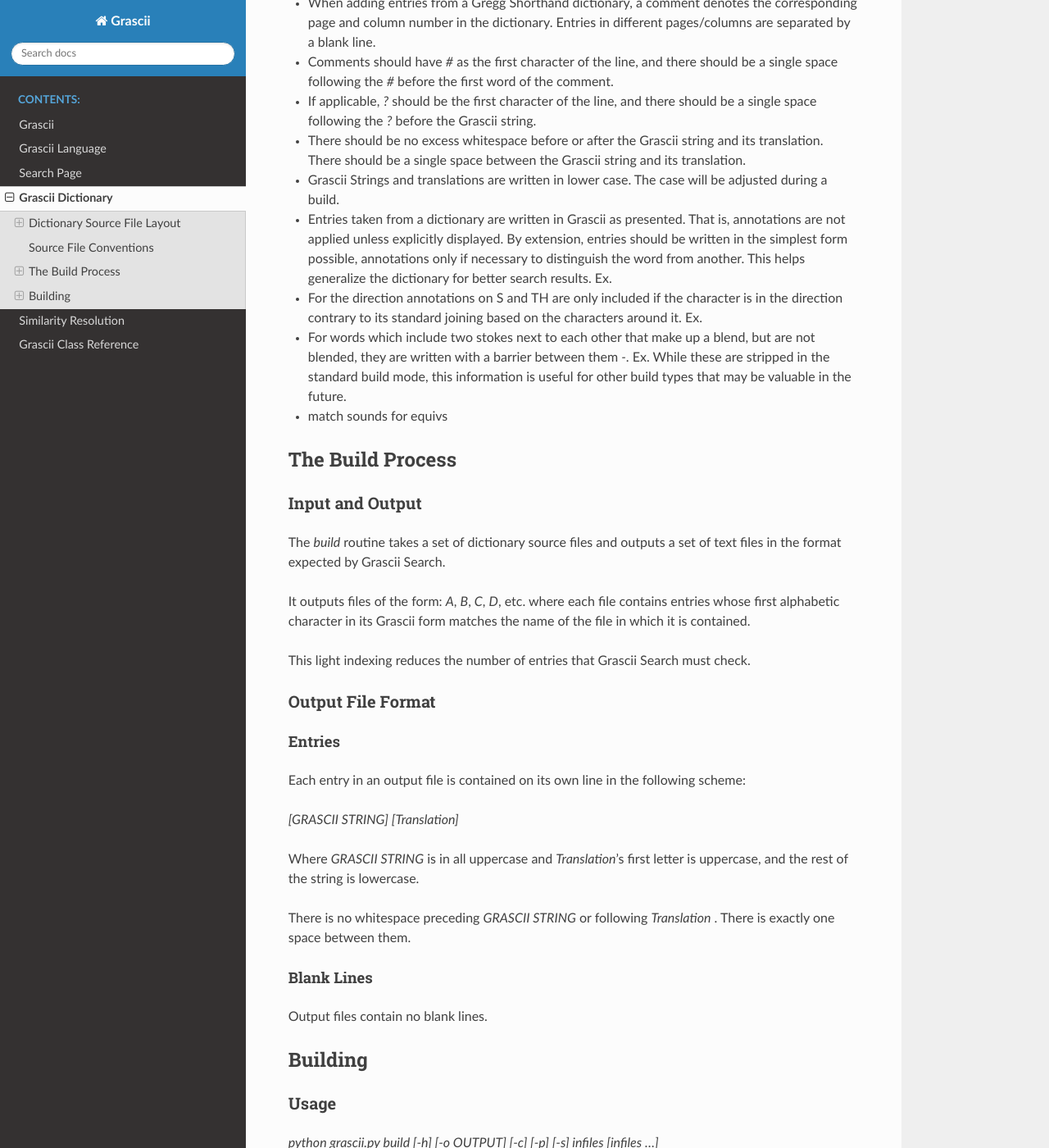
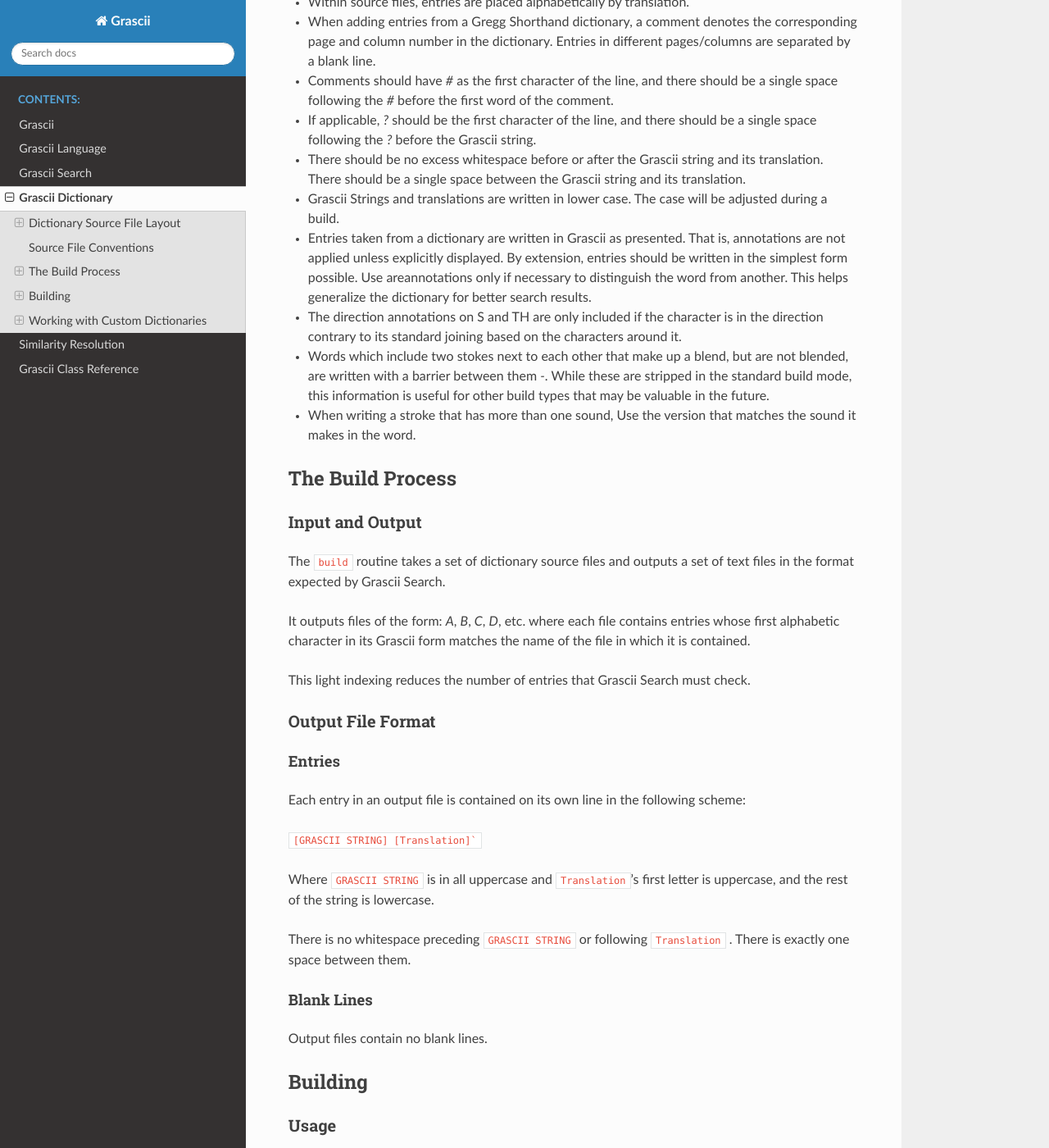
Before and after one commit to grascii/grascii, a Sphinx documentation site: the page built from docs/dictionary.rst, in a window 1280 px wide and 1400 px high, scrolled down 1260 px. Shown: the whole window at 82% size. Built offline with Sphinx 7.4.7 and the Read the Docs theme 2.0.0, drawn with Linux system fonts in a browser that asks for light colours; some of the changed text lies outside the part shown.

Commit message:
updated dictionary docs

````diff
--- a/docs/README.rst
+++ b/docs/README.rst
@@ -116,8 +116,8 @@
 Grascii comes with a dictionary for the 1916 version of the Gregg
 Shorthand Dictionary.
 
-There is also the ability to package other words and derivatives into
-the dictionary used by Grascii Search.
+There is also the ability to build and install your own custom
+dictionaries.
 
 For more information, see :doc:`dictionary`.
 
--- a/docs/dictionary.rst
+++ b/docs/dictionary.rst
@@ -8,8 +8,8 @@
 These mappings of Grascii strings to their corresponding words are
 contained in a series of text files in the ``dsrc`` directory.
 
-These dictionary source files can then be compiled into the dictionary
-format that Grascii Search expects using `grascii.py`'s `build` subcommand.
+These dictionary source files are compiled into the dictionary
+format that Grascii Search expects using ``grascii dictionary build``.
 
 Dictionary Source File Layout
 *****************************
@@ -20,12 +20,12 @@
 Each entry in a dictionary source file is contained on its own line in
 the following scheme:
 
-`[Grascii String] [Translation]`
+``[Grascii String] [Translation]``
 
-There can be any amount of whitespace surrounding the Grascii String and
-its Translation.
+There can be any amount of whitespace surrounding the ``Grascii String`` and
+its ``Translation``.
 
-Both Grascii String and Translation are case-insensitive.
+Both ``Grascii String`` and ``Translation`` are case-insensitive.
 
 Blank Lines
 ===========
@@ -37,7 +37,9 @@
 
 Lines whose first non-whitespace character is a `#` are ignored.
 
-`# This is a comment`
+::
+
+  # This is a comment
 
 Uncertainties
 =============
@@ -73,17 +75,18 @@
   be adjusted during a build.
 * Entries taken from a dictionary are written in Grascii as presented. That
   is, annotations are not applied unless explicitly displayed. By extension,
-  entries should be written in the simplest form possible, annotations only if
+  entries should be written in the simplest form possible. Use areannotations only if
   necessary to distinguish the word from another. This helps generalize the
-  dictionary for better search results. Ex.
-* For the direction annotations on S and TH are only included if the
+  dictionary for better search results.
+* The direction annotations on S and TH are only included if the
   character is in the direction contrary to its standard joining based on the
-  characters around it. Ex.
-* For words which include two stokes next to each other that make up a blend,
-  but are not blended, they are written with a barrier between them `-`. Ex.
+  characters around it.
+* Words which include two stokes next to each other that make up a blend,
+  but are not blended, are written with a barrier between them `-`.
   While these are stripped in the standard build mode, this information is
   useful for other build types that may be valuable in the future.
-* match sounds for equivs
+* When writing a stroke that has more than one sound, Use the version that
+  matches the sound it makes in the word.
 
 The Build Process
 *****************
@@ -91,7 +94,7 @@
 Input and Output
 ================
 
-The `build` routine takes a set of dictionary source files and outputs a
+The ``build`` routine takes a set of dictionary source files and outputs a
 set of text files in the format expected by Grascii Search.
 
 It outputs files of the form: `A`, `B`, `C`, `D`, etc. where each file
@@ -110,12 +113,12 @@
 Each entry in an output file is contained on its own line in the following
 scheme:
 
-`[GRASCII STRING] [Translation]`
+``[GRASCII STRING] [Translation]```
 
-Where `GRASCII STRING` is in all uppercase and `Translation`'s first letter
+Where ``GRASCII STRING`` is in all uppercase and ``Translation``'s first letter
 is uppercase, and the rest of the string is lowercase.
 
-There is no whitespace preceding `GRASCII STRING` or following `Translation`
+There is no whitespace preceding ``GRASCII STRING`` or following ``Translation``
 . There is exactly one space between them.
 
 Blank Lines
@@ -129,40 +132,44 @@
 Usage
 =====
 
-`python grascii.py build [-h] [-o OUTPUT] [-c] [-p] [-s] infiles [infiles ...]`
+.. describe:: grascii dictionary build [-h] [-o OUTPUT] [-c] [-p] [-s] infiles [infiles ...]
 
-`infiles`
+.. option:: <infiles>
 
-The dictionary source files to compile.
+  The dictionary source files to compile.
 
-`-h`, `--help`
+.. option:: -h, --help
 
-Prints a help message and exits.
+  Print a help message and exit.
 
-`-o`, `--output`
+.. option:: -o, --output
 
-Sets the directory in which compiled files will be output.
-Default:
+  Set the directory in which compiled files will be output.
 
-`-c`, `--clean`
+.. option:: -c, --clean
 
-Remove all files in the output directory before compiling.
+  Remove all files in the output directory before compiling.
 
-`-p`, `--parse`
+.. option:: -p, --parse
 
-During the build, all Grascii Strings will be attempted to be parsed to
-verify that it is a valid Grascii string. If the parse fails, an error
-will be reported, and the corresponding entry will not be included in
-the output.
+  During the build, all Grascii Strings will be attempted to be parsed to
+  verify that it is a valid Grascii string. If the parse fails, an error
+  will be reported, and the corresponding entry will not be included in
+  the output.
 
-`-s`, `--spell`
+.. option:: -s, --spell
 
-During the build, all translations will be looked up in a dictionary to
-check the spelling/existence of the word. If the word is not found, a
-warning will be reported, but the corresponding entry will still be
-included in the output.
+  During the build, all translations will be looked up in a dictionary to
+  check the spelling/existence of the word. If the word is not found, a
+  warning will be reported, but the corresponding entry will still be
+  included in the output.
 
-Talk about word list and dictionaries.
+.. option:: -k, --check-only
+
+  Only check the input. No output is generated.
+
+
+.. Talk about word list and dictionaries.
 
 Warnings and Errors
 ===================
@@ -195,7 +202,7 @@
 Spelling
 ^^^^^^^^
 
-When the `--spell` flag is set, denotes that an entry's translation
+When the :option:`--spell` flag is set, denotes that an entry's translation
 has not been found in a dictionary.
 
 Possible Errors
@@ -210,15 +217,79 @@
 Invalid Grascii
 ^^^^^^^^^^^^^^^
 
-When the `--parse` flag is set, denotes that the first word is not a valid
+When the :option:`--parse` flag is set, denotes that the first word is not a valid
 Grascii string.
 
 Suggestions
 -----------
 
-Most of the time, it is acceptable to run the build without the `--parse`
-or `--spell` flags for a quick build.
+Most of the time, it is acceptable to run the build without the :option:`--parse`
+or :option:`--spell` flags for a quick build.
 
-The overhead of `--spell` is reasonable, but enabling `--parse` will greatly
+The overhead of :option:`--spell` is reasonable, but enabling :option:`--parse` will greatly
 increase build times. However, it is recommended to run a build with these
 options and resolving the issues before releasing the dictionary publicly.
+
+Working with Custom Dictionaries
+********************************
+
+It is possible to write your own dictionaries to use with the Grascii
+tool suite.
+
+1. Make a directory to store your dictionary source files.
+
+::
+
+  $ mkdir mysrc
+
+2. Add source files to this directory that follow the dictionary source file
+   format.
+
+3. Build your dictionary.
+
+::
+
+   $ grascii dictionary build mysrc/*.txt -o mydict
+
+.. note::
+
+  At this point, your dictionary is usable.
+
+  ::
+
+    $ grascii search --dictionary ./mydict/ -g AB
+
+  If you would like to install the dictionary so you do not have to
+  keep track of the path, continue with step 4.
+
+4. Install the dictionary.
+
+::
+
+  $ grascii dictionary install --name custom ./mydict/
+
+
+5. Verify the installation.
+
+::
+
+  $ grascii dictionary list
+  Built-in Dictionaries:
+  preanniversary
+
+  Installed Dictionaries:
+  custom
+
+6. Enjoy.
+
+::
+
+  $ grascii search --dictionary :custom -g AB
+
+
+Uninstalling
+============
+
+Simply run::
+
+  $ grascii dictionary uninstall custom
--- a/docs/index.rst
+++ b/docs/index.rst
@@ -12,7 +12,7 @@
 
    README
    language
-   search
+   gsearch
    dictionary
    similarity
    reference
````
